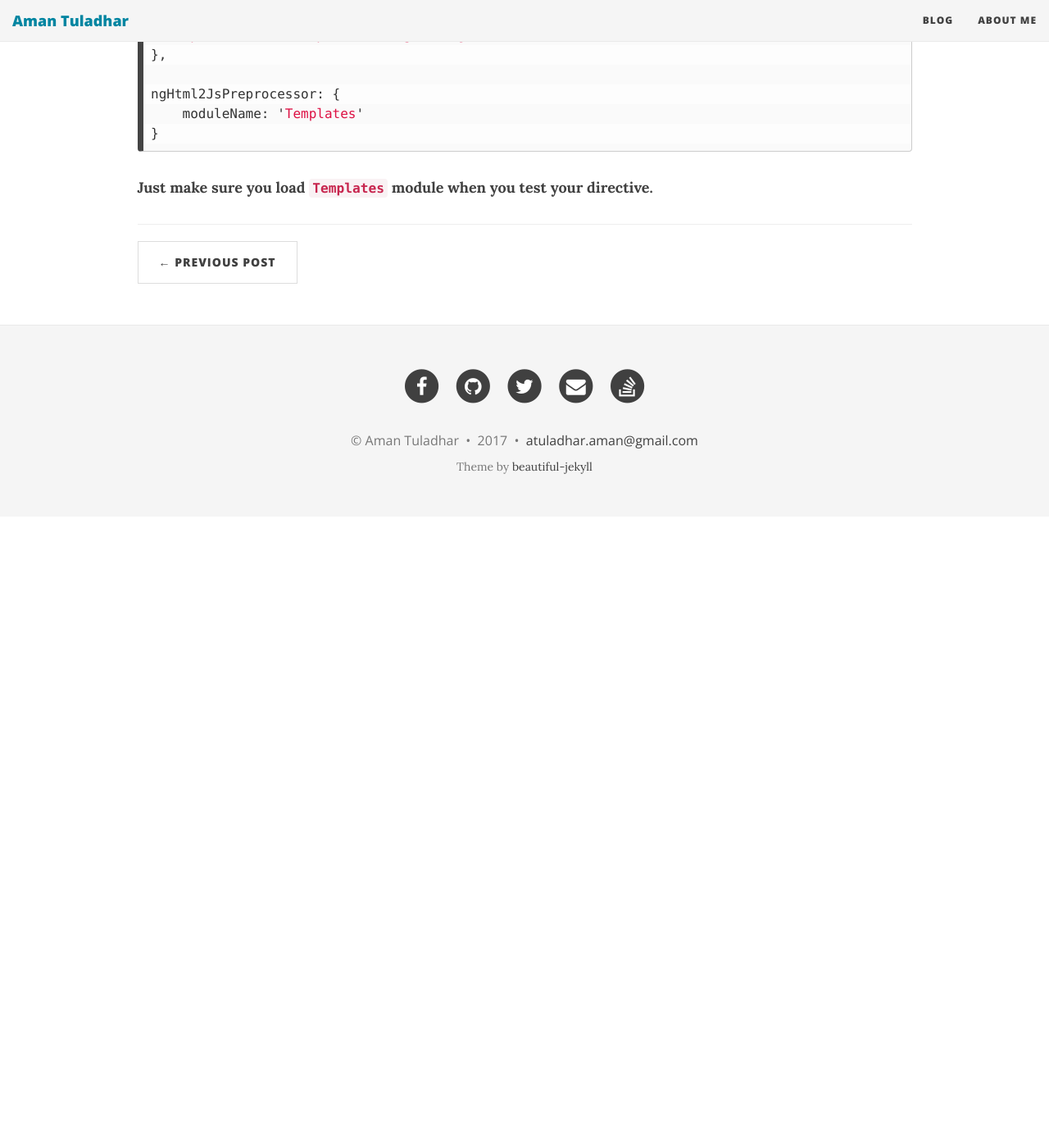
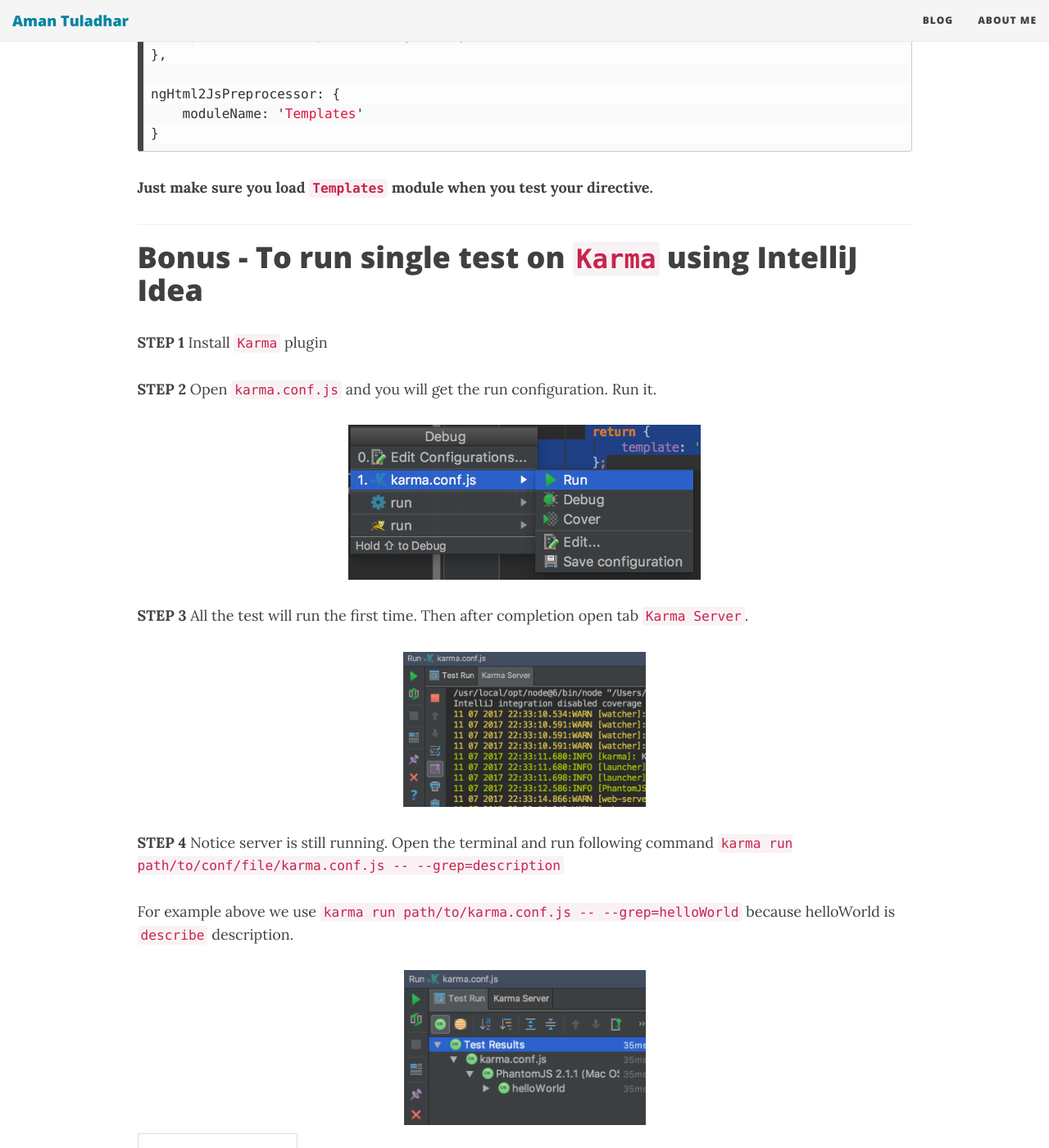
Before and after one commit to amantuladhar/amantuladhar.github.io, a Jekyll site: the page built from _posts/2017-07-11-angularjs-testing-in-nutshell.md, in a window 1280 px wide and 1400 px high, scrolled down 6847 px. Shown: the whole window at 82% size. Built offline with Jekyll 4.4.1, drawn with Linux system fonts in a browser that asks for light colours; nearby versions of some CDN libraries; comment, search, counter and statistics services are not loaded; before the commit the page ends 7477 px from its top, so only the background shows below that.

Commit message:
Run single test karma intellij idea

```diff
--- a/_posts/2017-07-11-angularjs-testing-in-nutshell.md
+++ b/_posts/2017-07-11-angularjs-testing-in-nutshell.md
@@ -285,3 +285,29 @@ ngHtml2JsPreprocessor: {
 **Just make sure you load `Templates` module when you test your directive.**
 
 ---
+
+# Bonus - To run single test on `Karma` using IntelliJ Idea
+
+**STEP 1** Install `Karma` plugin
+
+**STEP 2** Open `karma.conf.js` and you will get the run configuration. Run it.
+<div class='feature-post-image'
+     style="padding-top: 20%; background-image: url('/blog/img/2017-07-11-angularjs-testing-in-nutshell/karma-run-intellij.png');">
+</div>
+
+
+**STEP 3** All the test will run the first time. Then after completion open tab `Karma Server`.
+<div class='feature-post-image'
+     style="padding-top: 20%; background-image: url('/blog/img/2017-07-11-angularjs-testing-in-nutshell/karma-server-intellij.png');">
+</div>
+
+
+**STEP 4** Notice server is still running. Open the terminal and run following command
+`karma run path/to/conf/file/karma.conf.js -- --grep=description`
+
+For example above we use
+`karma run path/to/karma.conf.js -- --grep=helloWorld` because helloWorld is `describe` description.
+
+<div class='feature-post-image'
+     style="padding-top: 20%; background-image: url('/blog/img/2017-07-11-angularjs-testing-in-nutshell/karma-single-test-run-intellij.png');">
+</div>
```
Also changed, not shown: img/2017-07-11-angularjs-testing-in-nutshell/karma-run-intellij.png (added), img/2017-07-11-angularjs-testing-in-nutshell/karma-server-intellij.png (added), img/2017-07-11-angularjs-testing-in-nutshell/karma-single-test-run-intellij.png (added).
